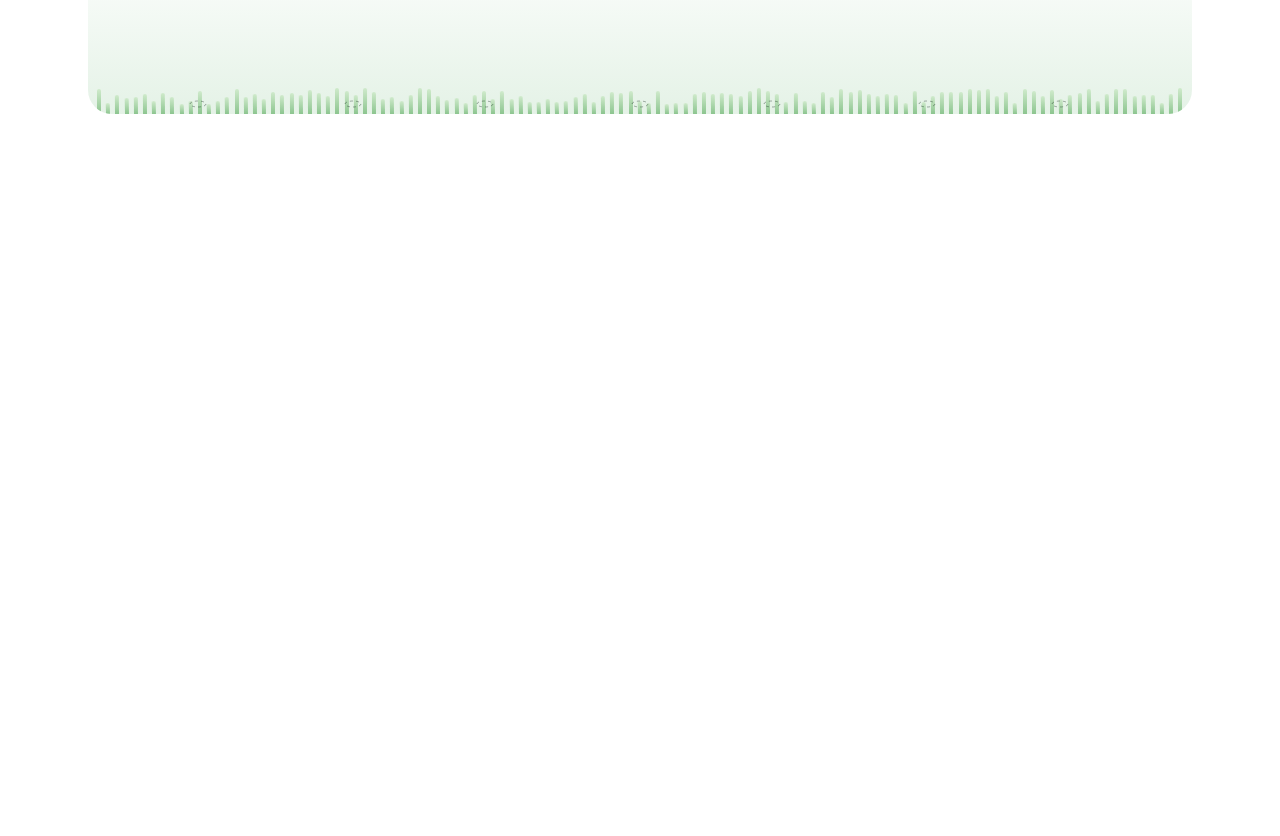
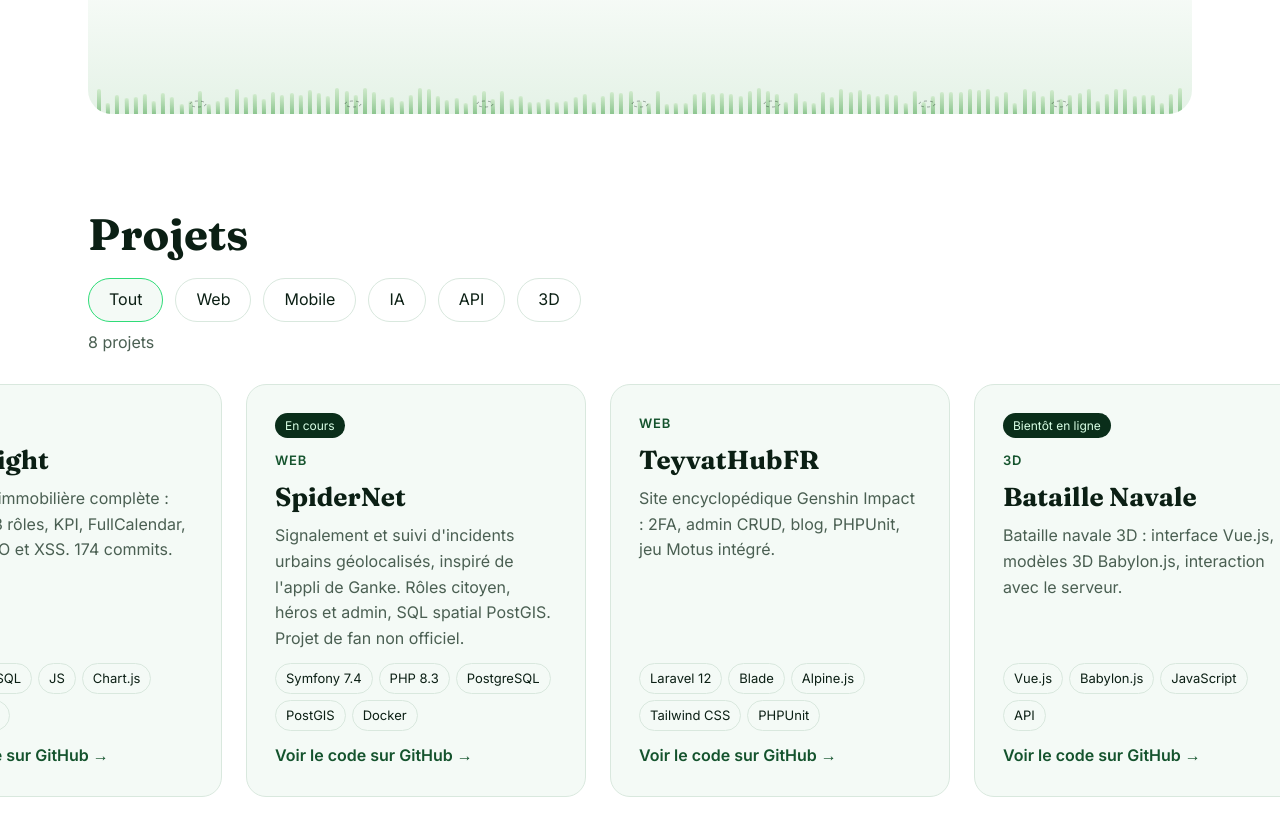
Before and after one commit to Gu1LLaumeR0UY3R/Guillaume-Rouyer, a Vue app: page / in a window 1280 px wide. Shown: the part 720-1556 px from the top of the page. Before the commit the page ends 858 px from the top, so only its background shows below. Built offline with nearby package versions, Linux system fonts and the light colour scheme.

Commit message:
feat(projets): cartes projets, filtres et défilement automatique

```diff
--- a/src/App.vue
+++ b/src/App.vue
@@ -1,6 +1,7 @@
 <script setup>
 import AppHeader from './components/AppHeader.vue'
 import HeroSection from './components/HeroSection.vue'
+import ProjectsSection from './components/ProjectsSection.vue'
 </script>
 
 <template>
@@ -8,5 +9,6 @@ import HeroSection from './components/HeroSection.vue'
   <AppHeader />
   <main id="contenu">
     <HeroSection />
+    <ProjectsSection />
   </main>
 </template>
--- /dev/null
+++ b/src/components/ProjectCard.vue
@@ -0,0 +1,36 @@
+<script setup>
+defineProps({ project: { type: Object, required: true } })
+</script>
+
+<template>
+  <article class="card">
+    <span v-if="project.status" class="status">{{ project.status }}</span>
+    <span class="tag">{{ project.tag }}</span>
+    <h3>{{ project.name }}</h3>
+    <p>{{ project.desc }}</p>
+    <ul class="stack"><li v-for="s in project.stack" :key="s">{{ s }}</li></ul>
+    <a
+      v-if="project.repo"
+      class="link"
+      :href="project.repo"
+      target="_blank"
+      rel="noopener"
+      :aria-label="`Voir le code de ${project.name} sur GitHub`"
+    >Voir le code sur GitHub →</a>
+    <p v-else class="note">{{ project.note || 'Code non public' }}</p>
+  </article>
+</template>
+
+<style scoped>
+.card{flex:0 0 min(340px,82vw);display:flex;flex-direction:column;gap:12px;min-height:320px;padding:28px;border:1px solid var(--line);border-radius:var(--radius);background:var(--card);transition:transform .3s,box-shadow .3s,border-color .3s}
+.card:hover{transform:translateY(-8px) rotate(-.6deg);box-shadow:0 24px 40px -18px var(--glow);border-color:var(--neon)}
+.tag{color:var(--green);font-size:13px;font-weight:600;letter-spacing:.06em;text-transform:uppercase}
+h3{font-size:26px}
+p{margin:0;color:var(--muted)}
+.status{align-self:flex-start;padding:3px 10px;border-radius:999px;background:var(--deep);color:#d9ffe6;font-size:12px}
+.stack{display:flex;flex-wrap:wrap;gap:6px;margin:auto 0 0;padding:0;list-style:none}
+.stack li{padding:4px 10px;border:1px solid var(--line);border-radius:999px;font-size:13px}
+.link{color:var(--green);font-weight:600;text-decoration:none}
+.link:hover{text-decoration:underline}
+.note{font-size:14px}
+</style>
--- /dev/null
+++ b/src/components/ProjectsSection.vue
@@ -0,0 +1,73 @@
+<script setup>
+import { computed, nextTick, onBeforeUnmount, onMounted, ref, watch } from 'vue'
+import { PROJECTS, TAGS } from '../data/projects.js'
+import ProjectCard from './ProjectCard.vue'
+
+const current = ref('Tout')
+const track = ref(null)
+const paused = ref(false)
+const reduceMotion = matchMedia('(prefers-reduced-motion: reduce)').matches
+
+const list = computed(() => PROJECTS.filter((p) => current.value === 'Tout' || p.tag === current.value))
+
+// Avec un filtre actif, les résultats s'affichent depuis le début de la liste.
+watch(current, async () => {
+  await nextTick()
+  if (track.value) track.value.scrollLeft = 0
+})
+
+// Sans filtre : défilement lent automatique. Avec un filtre : arrêt.
+let timer
+onMounted(() => {
+  timer = setInterval(() => {
+    const el = track.value
+    if (!el || current.value !== 'Tout' || paused.value || reduceMotion || document.hidden) return
+    el.scrollLeft += 1
+    if (el.scrollLeft + el.clientWidth >= el.scrollWidth - 2) el.scrollLeft = 0
+  }, 30)
+})
+onBeforeUnmount(() => clearInterval(timer))
+</script>
+
+<template>
+  <section id="projets" class="projects">
+    <div class="container">
+      <h2>Projets</h2>
+      <div class="chips" role="group" aria-label="Filtrer par catégorie">
+        <button
+          v-for="t in TAGS"
+          :key="t"
+          class="chip"
+          type="button"
+          :aria-pressed="current === t"
+          @click="current = t"
+        >{{ t }}</button>
+      </div>
+      <p class="count" aria-live="polite">{{ list.length }} projet{{ list.length > 1 ? 's' : '' }}</p>
+    </div>
+    <div
+      ref="track"
+      class="track"
+      tabindex="0"
+      role="region"
+      aria-label="Liste des projets"
+      @mouseenter="paused = true"
+      @mouseleave="paused = false"
+      @focusin="paused = true"
+      @focusout="paused = false"
+      @pointerdown.passive="paused = true"
+      @touchstart.passive="paused = true"
+    >
+      <ProjectCard v-for="p in list" :key="p.name" :project="p" />
+    </div>
+  </section>
+</template>
+
+<style scoped>
+.chips{display:flex;flex-wrap:wrap;gap:12px;margin:20px 0 8px}
+.chip{min-height:44px;padding:0 20px;border:1px solid var(--line);border-radius:999px;background:transparent;color:var(--fg);font:inherit;cursor:pointer;transition:border-color .2s}
+.chip:hover{border-color:var(--neon)}
+.chip[aria-pressed='true']{border-color:var(--neon);background:var(--card)}
+.count{margin:0 0 16px;color:var(--muted)}
+.track{display:flex;gap:24px;overflow-x:auto;padding:12px clamp(20px,5vw,48px) 32px;scrollbar-width:thin}
+</style>
--- a/src/data/nav.js
+++ b/src/data/nav.js
@@ -1,2 +1,3 @@
 export const NAV = [
+  { id: 'projets', label: 'Projets' },
 ]
--- /dev/null
+++ b/src/data/projects.js
@@ -0,0 +1,47 @@
+// Données des projets : modifier ce fichier suffit pour mettre à jour la section.
+const GH = 'https://github.com/Gu1LLaumeR0UY3R'
+
+export const TAGS = ['Tout', 'Web', 'Mobile', 'IA', 'API', '3D']
+
+export const PROJECTS = [
+  {
+    name: 'Goodnight', tag: 'Web',
+    desc: 'Plateforme immobilière complète : MVC PHP, 3 rôles, KPI, FullCalendar, sécurité PDO et XSS. 174 commits.',
+    stack: ['PHP', 'MySQL', 'JS', 'Chart.js', 'FullCalendar'], repo: `${GH}/Goodnight`,
+  },
+  {
+    name: 'SpiderNet', tag: 'Web', status: 'En cours',
+    desc: "Signalement et suivi d'incidents urbains géolocalisés, inspiré de l'appli de Ganke. Rôles citoyen, héros et admin, SQL spatial PostGIS. Projet de fan non officiel.",
+    stack: ['Symfony 7.4', 'PHP 8.3', 'PostgreSQL', 'PostGIS', 'Docker'], repo: `${GH}/Spider-net`,
+  },
+  {
+    name: 'TeyvatHubFR', tag: 'Web',
+    desc: 'Site encyclopédique Genshin Impact : 2FA, admin CRUD, blog, PHPUnit, jeu Motus intégré.',
+    stack: ['Laravel 12', 'Blade', 'Alpine.js', 'Tailwind CSS', 'PHPUnit'], repo: `${GH}/TeyvatHubFR`,
+  },
+  {
+    name: 'Bataille Navale', tag: '3D', status: 'Bientôt en ligne',
+    desc: 'Bataille navale 3D : interface Vue.js, modèles 3D Babylon.js, interaction avec le serveur.',
+    stack: ['Vue.js', 'Babylon.js', 'JavaScript', 'API'], repo: `${GH}/Bataille-Navale`,
+  },
+  {
+    name: 'Goodnight Mobile', tag: 'Mobile',
+    desc: 'App iOS, Android et Web : JWT Bearer, routes protégées, typage fort avec ApiResponse générique.',
+    stack: ['React Native', 'Expo', 'TypeScript', 'JWT', 'SecureStore'], repo: `${GH}/Goodnight-Mobile-Apps`,
+  },
+  {
+    name: 'Echo, IA locale', tag: 'IA',
+    desc: 'IA auto-hébergée sur Proxmox, Qwen via Ollama, synthèse vocale personnalisée.',
+    stack: ['Python', 'Ollama', 'Proxmox', 'Linux'], repo: `${GH}/Echo`,
+  },
+  {
+    name: 'API OWASYS + Mail API', tag: 'API',
+    desc: 'Simulation IoT de boîtiers TRKF et API e-mail sécurisée (Jinja2, envoi en masse, hash éphémère).',
+    stack: ['Python', 'FastAPI', 'Jinja2', 'IoT'], repo: null, note: 'Code privé (projet de stage).',
+  },
+  {
+    name: 'LOGS-CLEANER + NMEA', tag: 'API',
+    desc: 'Script CRON de nettoyage de logs et application desktop émettant des trames NMEA sur port série.',
+    stack: ['Python', 'CRON', 'PySimpleGUI', 'pyserial'], repo: null, note: 'Code privé (projet de stage).',
+  },
+]
```
